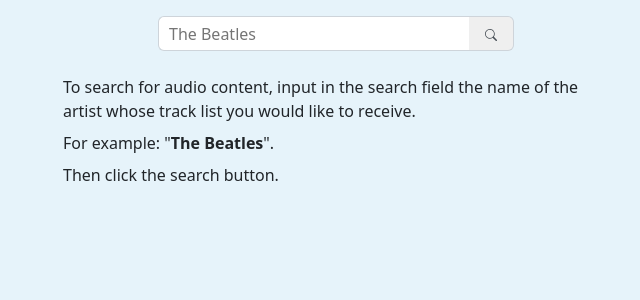
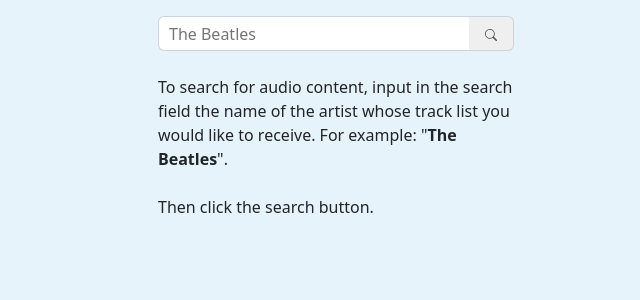
Before and after one commit to Ok-Trygub/iTunes_MusicSearch, a React (Create React App) app: page / in a window 1280 px wide. Shown: the top 300 px of the page, without its empty margins (304-944 px from the left). Built offline with nearby package versions, Linux system fonts and the light colour scheme.

Commit message:
fix Tip resp design

```diff
--- a/src/components/Tip/tip.jsx
+++ b/src/components/Tip/tip.jsx
@@ -5,14 +5,12 @@
 const Tip = () => {
     return (
         <Row>
-            <Col xs={10} sm={8} lg={6} className='mx-auto my-t'>
+            <Col xs={10} sm={8} md={6} lg={4} className='mx-auto my-t'>
                 <p>To search for audio content, input in the search field the name of the artist whose track list
                     you would like to receive.
-
-                    <span className='d-block my-2'>
-                        For example: "<b>The Beatles</b>".
-                    </span>
-
+                    For example: "<b>The Beatles</b>".
+                    <br/>
+                    <br/>
                     Then click the search button.</p>
             </Col>
         </Row>
```
